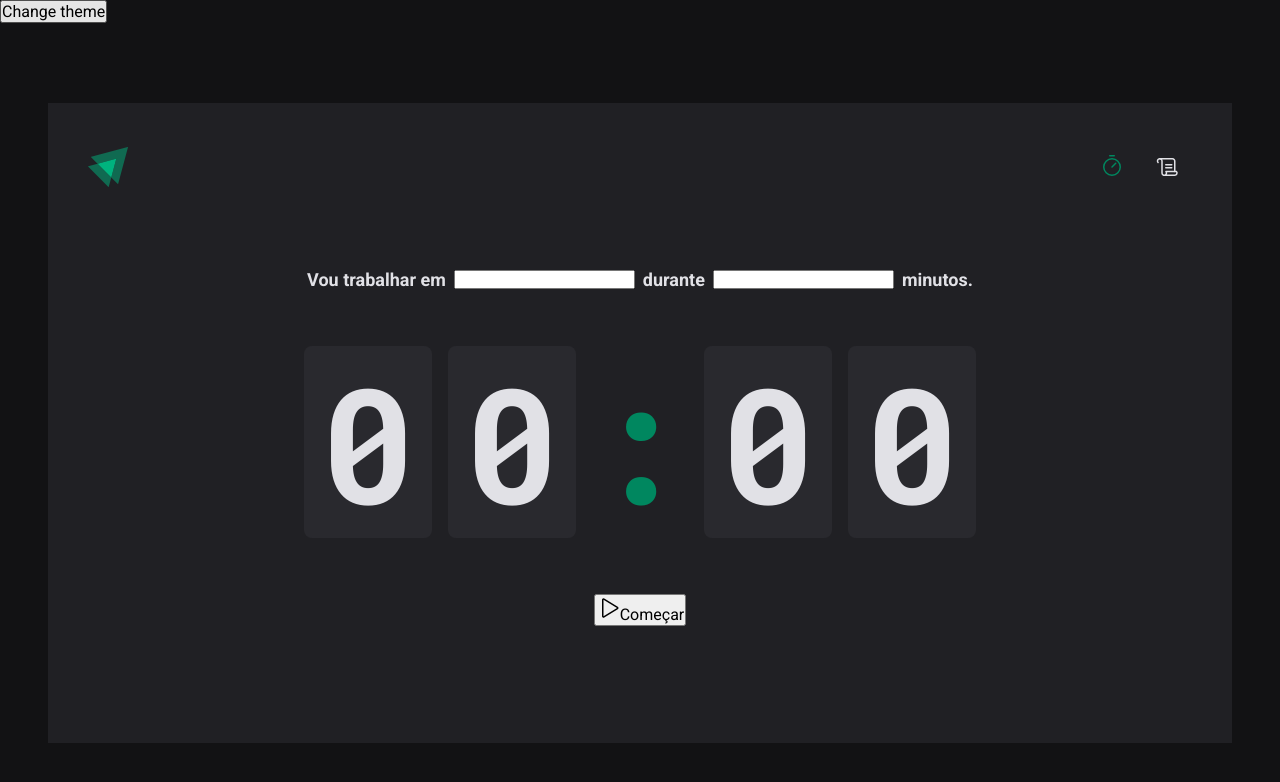
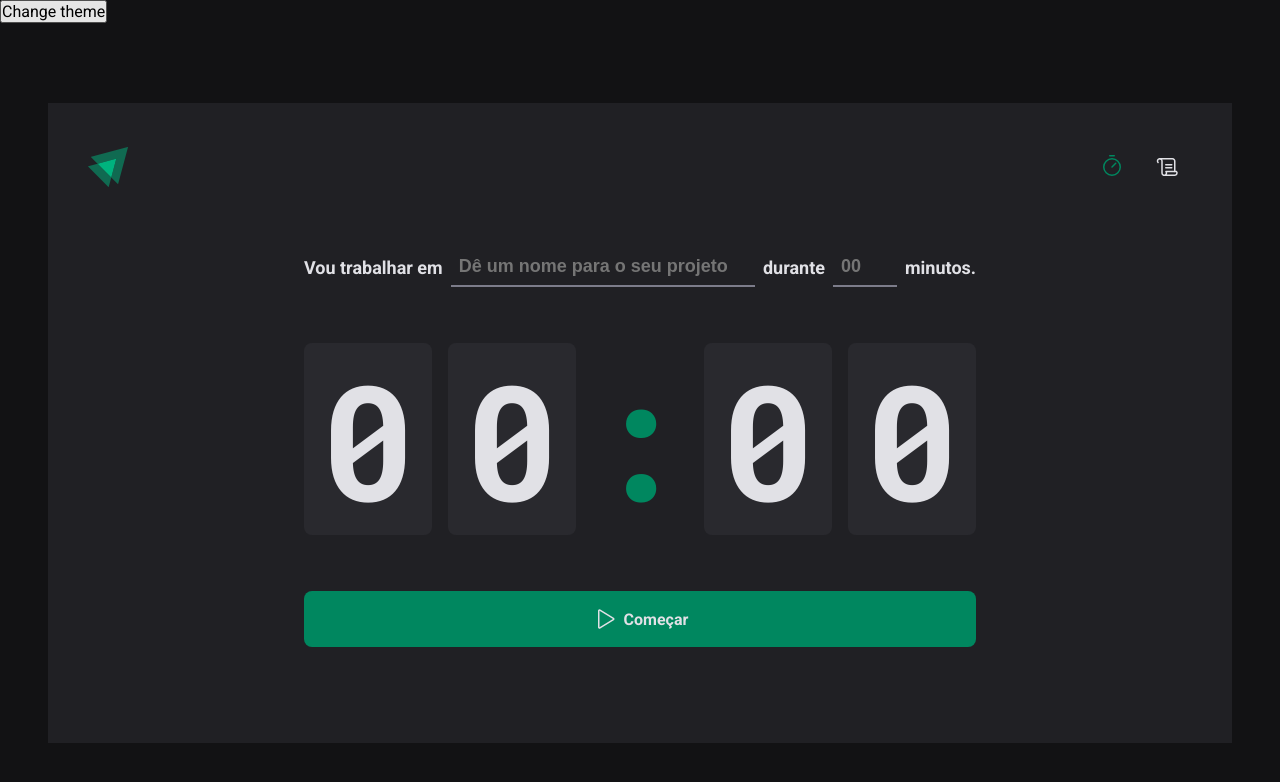
Before and after one commit to daniloarroteia-compasso/rocketseat, a React (Vite) app in the folder ignite-timer/: page / in a window 1280 px wide. Shown: the top 782 px of the page. Built offline with nearby package versions, Linux system fonts and the light colour scheme.

Commit message:
feat: finishing home component

```diff
--- a/ignite-timer/src/pages/Home/index.tsx
+++ b/ignite-timer/src/pages/Home/index.tsx
@@ -3,7 +3,10 @@
   CountdownContainer,
   FormContainer,
   HomeContainer,
+  MinutesAmountInput,
   Separator,
+  StartCountdownButton,
+  TaskInput,
 } from "./styles";
 
 export function Home() {
@@ -12,9 +15,13 @@
       <form>
         <FormContainer>
           <label htmlFor="">Vou trabalhar em</label>
-          <input id="task" />
+          <TaskInput id="task" placeholder="Dê um nome para o seu projeto" />
           <label htmlFor="">durante</label>
-          <input type="number" id="minutesAmount" />
+          <MinutesAmountInput
+            type="number"
+            id="minutesAmount"
+            placeholder="00"
+          />
 
           <span>minutos.</span>
         </FormContainer>
@@ -27,10 +34,10 @@
           <span>0</span>
         </CountdownContainer>
 
-        <button type="submit">
+        <StartCountdownButton type="submit">
           <Play size={24} />
           Começar
-        </button>
+        </StartCountdownButton>
       </form>
     </HomeContainer>
   );
--- a/ignite-timer/src/pages/Home/styles.ts
+++ b/ignite-timer/src/pages/Home/styles.ts
@@ -28,6 +28,24 @@
   flex-wrap: wrap;
 `;
 
+const BaseInput = styled.input`
+  background: transparent;
+  height: 2.5rem;
+  border: 0;
+  border-bottom: 2px solid ${({ theme }) => theme["gray-500"]};
+  font-weight: bold;
+  font-size: 1.125rem;
+  padding: 0 0.5rem;
+  color: ${({ theme }) => theme["gray-100"]};
+`;
+
+export const TaskInput = styled(BaseInput)`
+  flex: 1;
+`;
+export const MinutesAmountInput = styled(BaseInput)`
+  width: 4rem;
+`;
+
 export const CountdownContainer = styled.div`
   font-family: "Roboto Mono", monospace;
   font-size: 10rem;
@@ -51,3 +69,29 @@
   display: flex;
   justify-content: center;
 `;
+
+export const StartCountdownButton = styled.button`
+  width: 100%;
+  border: 0;
+  padding: 1rem;
+  border-radius: 8px;
+
+  display: flex;
+  align-items: center;
+  justify-content: center;
+
+  gap: 0.5rem;
+  font-weight: bold;
+
+  cursor: pointer;
+  background: ${({ theme }) => theme["green-500"]};
+  color: ${({ theme }) => theme["gray-100"]};
+
+  &:disabled {
+    opacity: 0.7;
+    cursor: not-allowed;
+  }
+  &:not(:disabled):hover {
+    background: ${({ theme }) => theme["green-700"]};
+  }
+`;
```
